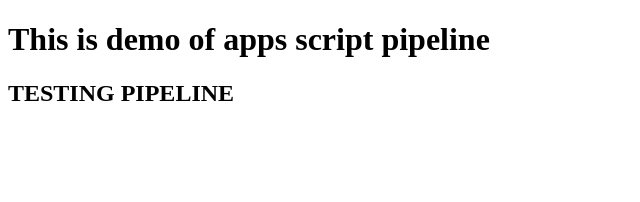
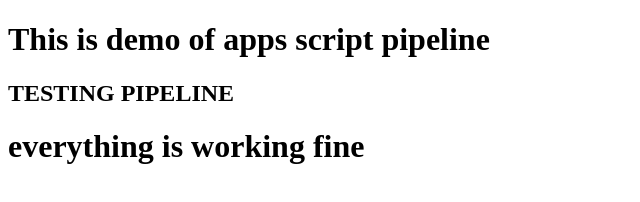
Before and after one commit to JaniSanket/Pipeline-Demo1, a plain HTML site: page src/Index.html in a window 1280 px wide. Shown: the whole page, without its empty margins (0-640 px from the left). Drawn offline with Linux system fonts and the light colour scheme.

Commit message:
working fine

```diff
--- a/src/Index.html
+++ b/src/Index.html
@@ -6,5 +6,9 @@
   <body>
     <h1> This is demo of apps script pipeline </h1>
     <H2> TESTING PIPELINE </H2>
+
+
+    <h1> everything is working fine </h1>
+
   </body>
 </html>
```
